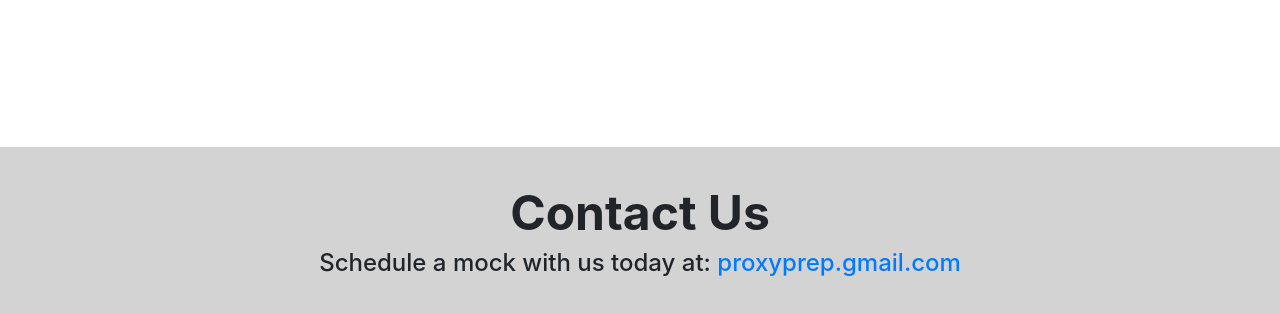
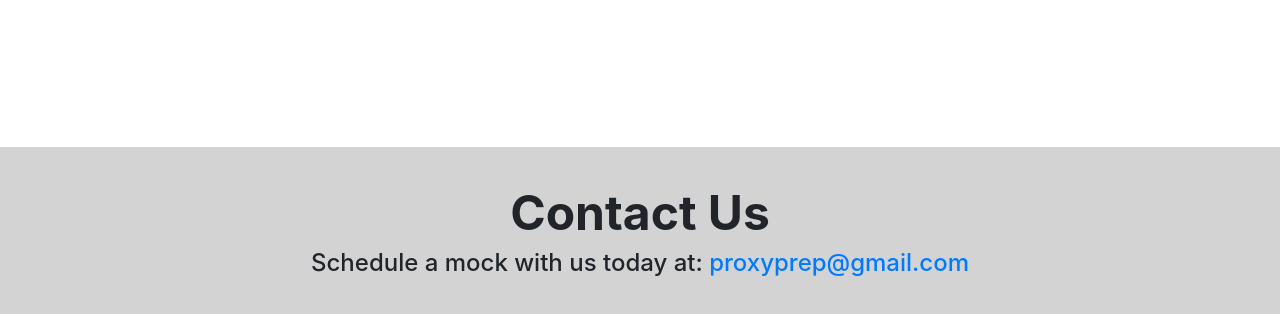
Before and after one commit to proxyprep/proxyprep.github.io, a website with bundled scripts: page index.html in a window 1280 px wide. Shown: the part 5390-5704 px from the top of the page. Built offline with nearby package versions, Linux system fonts and the light colour scheme.

Commit message:
corrected email error

```diff
--- a/index.html
+++ b/index.html
@@ -579,7 +579,7 @@
                 </div>
             </div>
             <div class="text-align-center">
-                <h4>Schedule a mock with us today at: <a href="mailto:proxyprep.gmail.com">proxyprep.gmail.com</a></h4>
+                <h4>Schedule a mock with us today at: <a href="mailto:proxyprep@gmail.com">proxyprep@gmail.com</a></h4>
             </div>
         </footer>
     </section>
```
